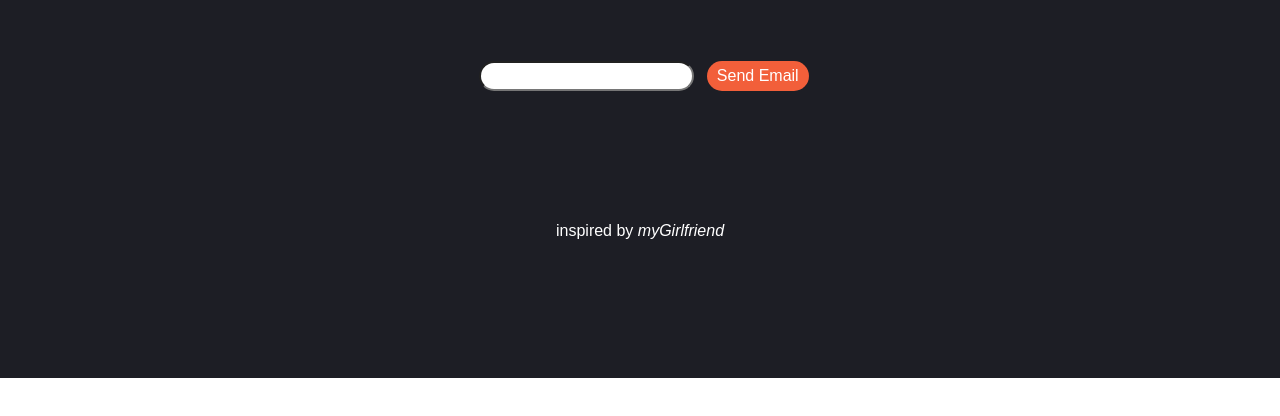
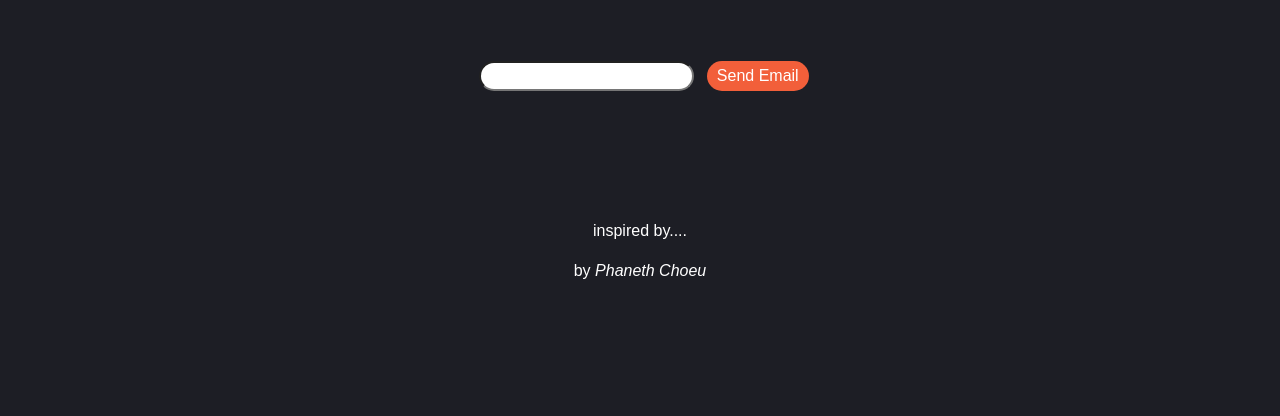
Before and after one commit to James-00/James-00, a plain HTML site: page index.html in a window 1280 px wide. Shown: the part 2475-2891 px from the top of the page. Before the commit the page ends 2853 px from the top, so only its background shows below. Drawn offline with nearby package versions, Linux system fonts and the light colour scheme; a web font is replaced by a local one.

Commit message:
Add files via upload

```diff
--- a/index.html
+++ b/index.html
@@ -175,7 +175,8 @@
                 </div>
             </div>
             <footer class="text-center footer">
-                <p>inspired by <em>myGirlfriend</em></p>
+                <p>inspired by....</p>
+                <P>by <em>Phaneth Choeu</em></P>
             </footer>
             </div>
         </section>
```
